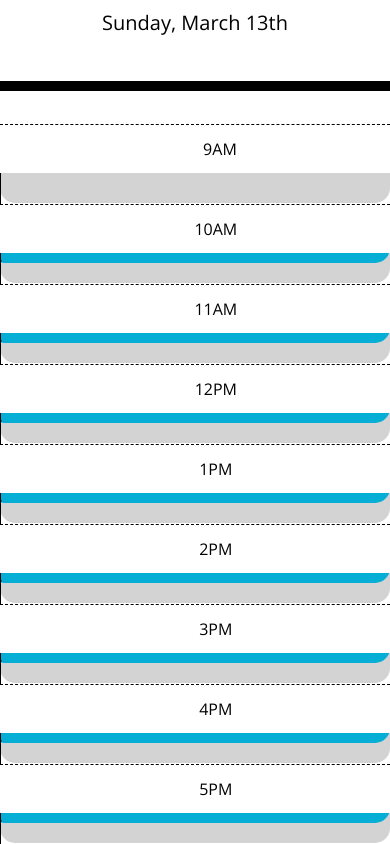
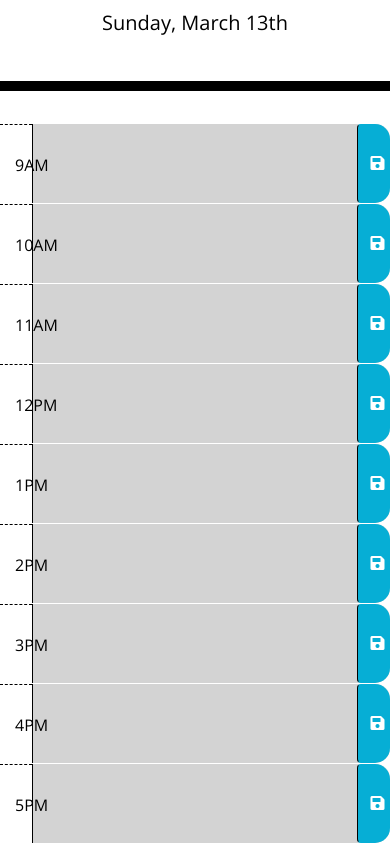
Before and after one commit to sarahringwood/work-day-scheduler, a plain HTML site: page index.html in a window 390 px wide. Shown: the part 256-1100 px from the top of the page. Drawn offline with nearby package versions, Linux system fonts and the light colour scheme.

Commit message:
UX enhancements

```diff
--- a/index.html
+++ b/index.html
@@ -31,75 +31,75 @@
     <!-- Timeblocks go here -->
     <div class="container">
         <div id="hour-9" class="row time-block">
-          <div class="col-md-1 hour">
+          <div class="col-1 hour">
             9AM
           </div>
-          <textarea class="col-md-10 description"></textarea>
-          <button class="btn saveBtn col-md-1"><i class="fas fa-save"></i></button>
+          <textarea class="col-10 description"></textarea>
+          <button class="btn saveBtn col-1"><i class="fas fa-save"></i></button>
       </div>
 
       <div id="hour-10" class="row time-block">
-        <div class="col-md-1 hour">
+        <div class="col-1 hour">
           10AM
         </div>
-        <textarea class="col-md-10 description"></textarea>
-        <button class="btn saveBtn col-md-1"><i class="fas fa-save"></i></button>
+        <textarea class="col-10 description"></textarea>
+        <button class="btn saveBtn col-1"><i class="fas fa-save"></i></button>
       </div>
 
       <div id="hour-11" class="row time-block">
-        <div class="col-md-1 hour">
+        <div class="col-1 hour">
           11AM
         </div>
-        <textarea class="col-md-10 description"></textarea>
-        <button class="btn saveBtn col-md-1"><i class="fas fa-save"></i></button>
+        <textarea class="col-10 description"></textarea>
+        <button class="btn saveBtn col-1"><i class="fas fa-save"></i></button>
       </div>
 
       <div id="hour-12" class="row time-block">
-        <div class="col-md-1 hour">
+        <div class="col-1 hour">
           12PM
         </div>
-        <textarea class="col-md-10 description"></textarea>
-        <button class="btn saveBtn col-md-1"><i class="fas fa-save"></i></button>
+        <textarea class="col-10 description"></textarea>
+        <button class="btn saveBtn col-1"><i class="fas fa-save"></i></button>
       </div>
 
       <div id="hour-13" class="row time-block">
-        <div class="col-md-1 hour">
+        <div class="col-1 hour">
           1PM
         </div>
-        <textarea class="col-md-10 description"></textarea>
-        <button class="btn saveBtn col-md-1"><i class="fas fa-save"></i></button>
+        <textarea class="col-10 description"></textarea>
+        <button class="btn saveBtn col-1"><i class="fas fa-save"></i></button>
       </div>
 
       <div id="hour-14" class="row time-block">
-        <div class="col-md-1 hour">
+        <div class="col-1 hour">
           2PM
         </div>
-        <textarea class="col-md-10 description"></textarea>
-        <button class="btn saveBtn col-md-1"><i class="fas fa-save"></i></button>
+        <textarea class="col-10 description"></textarea>
+        <button class="btn saveBtn col-1"><i class="fas fa-save"></i></button>
       </div>
 
       <div id="hour-15" class="row time-block">
-        <div class="col-md-1 hour">
+        <div class="col-1 hour">
           3PM
         </div>
-        <textarea class="col-md-10 description"></textarea>
-        <button class="btn saveBtn col-md-1"><i class="fas fa-save"></i></button>
+        <textarea class="col-10 description"></textarea>
+        <button class="btn saveBtn col-1"><i class="fas fa-save"></i></button>
       </div>
 
       <div id="hour-16" class="row time-block">
-        <div class="col-md-1 hour">
+        <div class="col-1 hour">
           4PM
         </div>
-        <textarea class="col-md-10 description"></textarea>
-        <button class="btn saveBtn col-md-1"><i class="fas fa-save"></i></button>
+        <textarea class="col-10 description"></textarea>
+        <button class="btn saveBtn col-1"><i class="fas fa-save"></i></button>
       </div>
 
       <div id="hour-17" class="row time-block">
-        <div class="col-md-1 hour">
+        <div class="col-1 hour">
           5PM
         </div>
-        <textarea class="col-md-10 description"></textarea>
-        <button class="btn saveBtn col-md-1"><i class="fas fa-save"></i></button>
+        <textarea class="col-10 description"></textarea>
+        <button class="btn saveBtn col-1"><i class="fas fa-save"></i></button>
       </div>
 
     </div>
```
Also changed, not shown: 1 other file.
